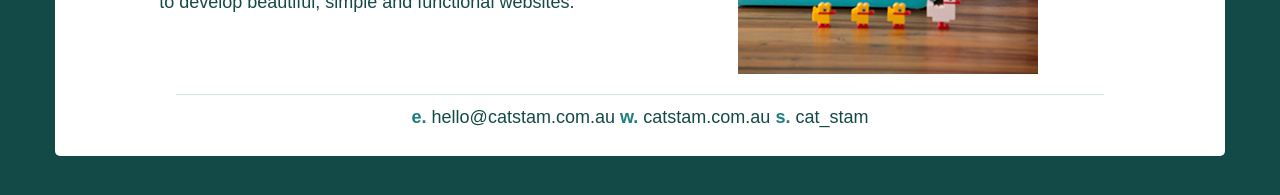
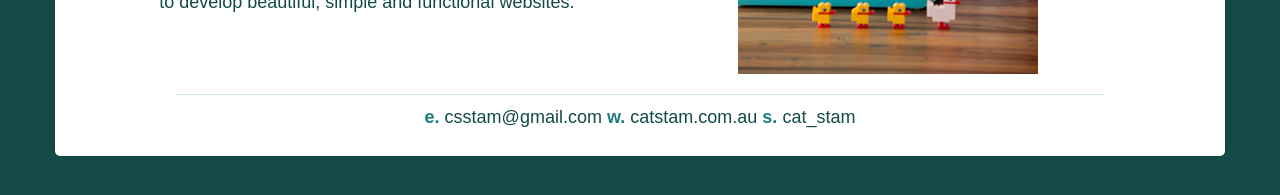
Before and after one commit to csstam/csstam.github.io, a Jekyll site: the page built from bio/index.html, in a window 1280 px wide. Shown: the part 589-784 px from the top of the page. Built offline with Jekyll 4.4.1, drawn with Linux system fonts in a browser that asks for light colours; nearby versions of some CDN libraries.

Commit message:
update emai in base template

```diff
--- a/_layouts/template.html
+++ b/_layouts/template.html
@@ -70,7 +70,7 @@
           <address>
             <p align="center">
             <span class="emphasis">e.</span>
-            <a href="mailto:hello@catstam.com.au">hello@catstam.com.au</a>
+            <a href="mailto:csstam@gmail.com">csstam@gmail.com</a>
             <span class="emphasis">w.</span>
             <a href="http://catstam.com.au">catstam.com.au</a>
             <span class="emphasis">s.</span>
```
